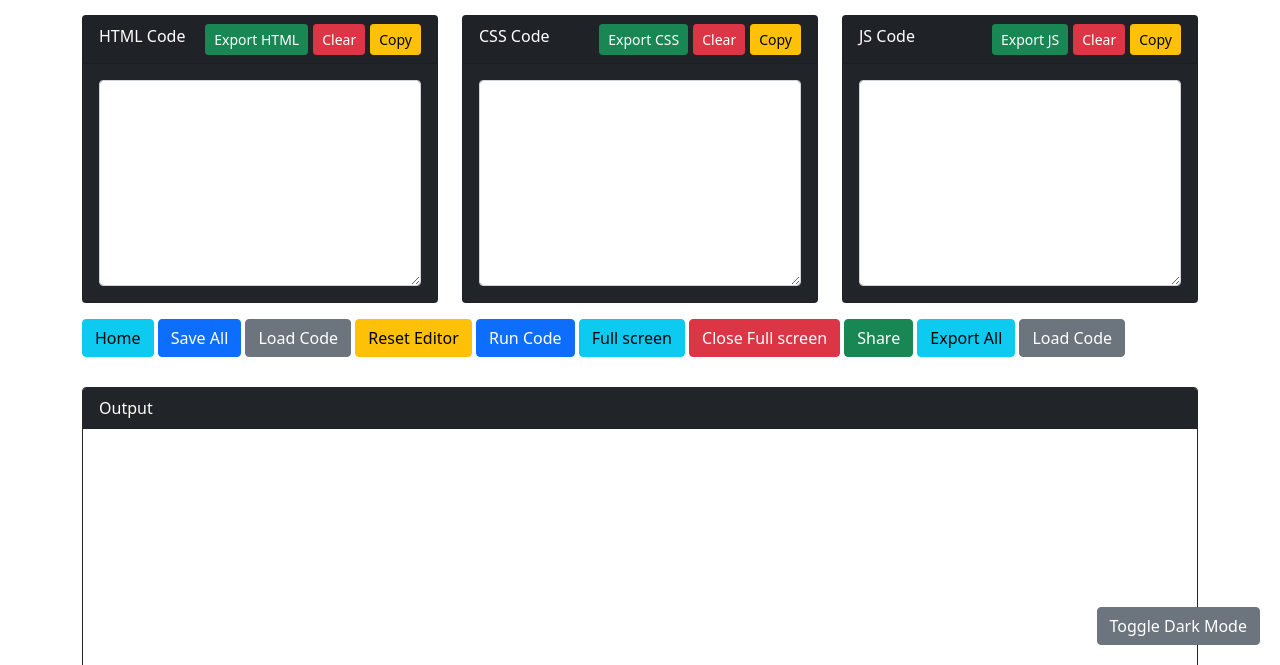
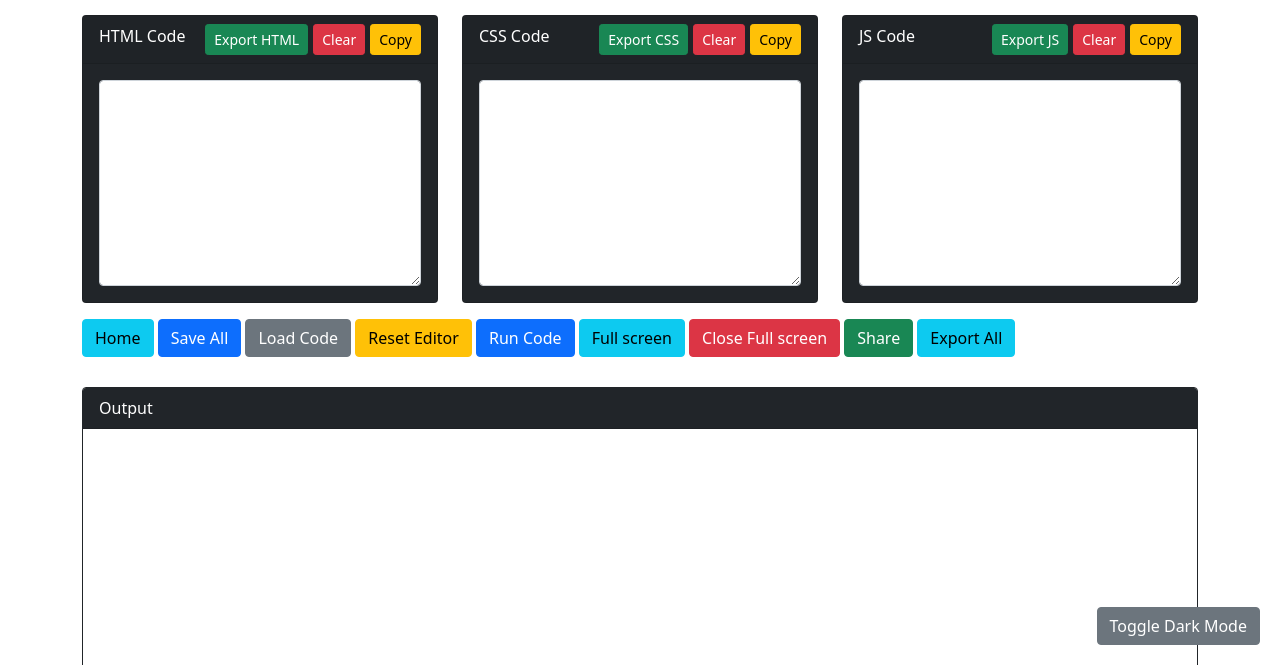
Before and after one commit to Vrushi0912/CodeFlow, a plain HTML site: page editor.html in a window 1280 px wide. Shown: the part 135-800 px from the top of the page. Drawn offline with nearby package versions, Linux system fonts and the light colour scheme; a script that the page names is missing.

Commit message:
Update editor.html

```diff
--- a/editor.html
+++ b/editor.html
@@ -138,7 +138,7 @@
       <button type="button" id="bt2"  class="btn btn-danger">Close Full screen</button>
      <button type="button" class="btn btn-success" onclick="shareCode()">Share</button>
      <button type="button" class="btn btn-info" onclick="exportCode()">Export All</button>
-     <button type="button" class="btn btn-secondary">Load Code</button>
+
 
 
 
```
